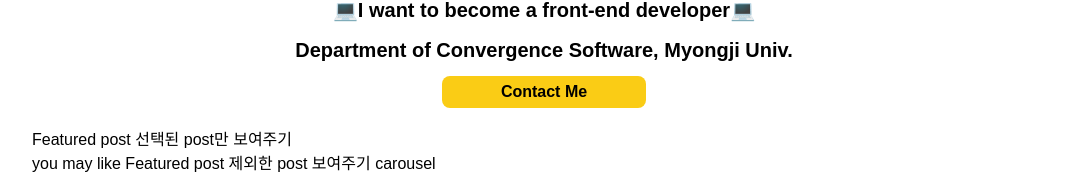
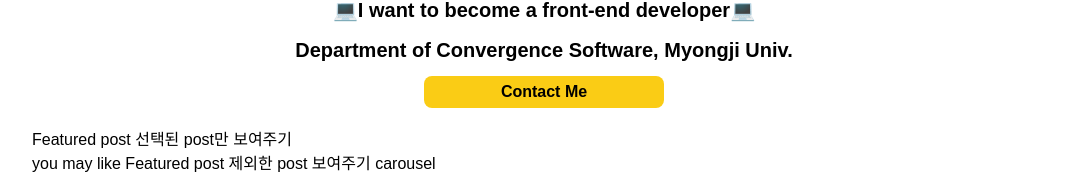
Before and after one commit to MinsuKim21/NextJS_Practice, a Next.js app: page / in a window 1280 px wide. Shown: the part 440-614 px from the top of the page, without its empty margins (96-1182 px from the left). Built offline with nearby package versions, Linux system fonts and the light colour scheme.

Commit message:
Design : css bg-color width 수정

```diff
--- a/src/components/Hello.tsx
+++ b/src/components/Hello.tsx
@@ -9,7 +9,7 @@ export default function Hello() {
       <h1 className="text-2xl font-black">{`Welcome Minsu\'s blog`}</h1>
       <h2 className="text-xl font-black">💻I want to become a front-end developer💻</h2>
       <h2 className="text-xl font-black">Department of Convergence Software, Myongji Univ.</h2>
-      <Link href={'/contact'} className="bg-yellow-400 rounded-lg px-5 py-1 block w-1/5 mx-auto font-bold">
+      <Link href={'/contact'} className="bg-yellow-400 rounded-lg px-5 py-1 block w-60 mx-auto font-bold">
         Contact Me
       </Link>
     </div>
--- a/src/components/Menu.tsx
+++ b/src/components/Menu.tsx
@@ -43,7 +43,7 @@ export default function Menu() {
     <>
       <HiMenu className={`w-8 h-8 sm:hidden ${isMenuOpen ? 'hidden' : 'block'}`} onClick={handleChangeMenu} />
       {isMenuOpen ? (
-        <div ref={outsideRef} className="flex flex-col justify-center space-y-7 fixed top-0 right-0 border h-full w-32 items-center">
+        <div ref={outsideRef} className="flex flex-col justify-center space-y-7 fixed top-0 right-0 border h-full w-32 items-center bg-white">
           {navItems.map((item, index) => {
             return (
               <li key={index} className="list-none">
```
